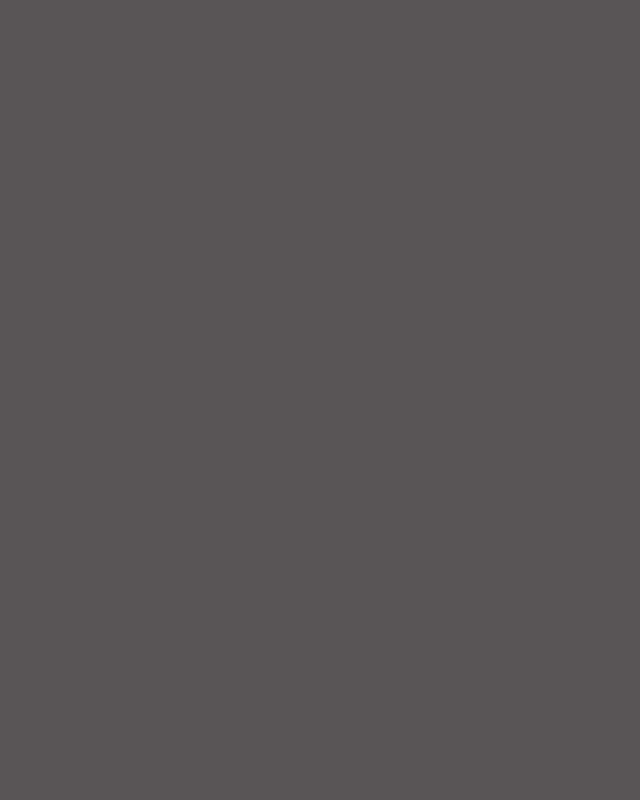
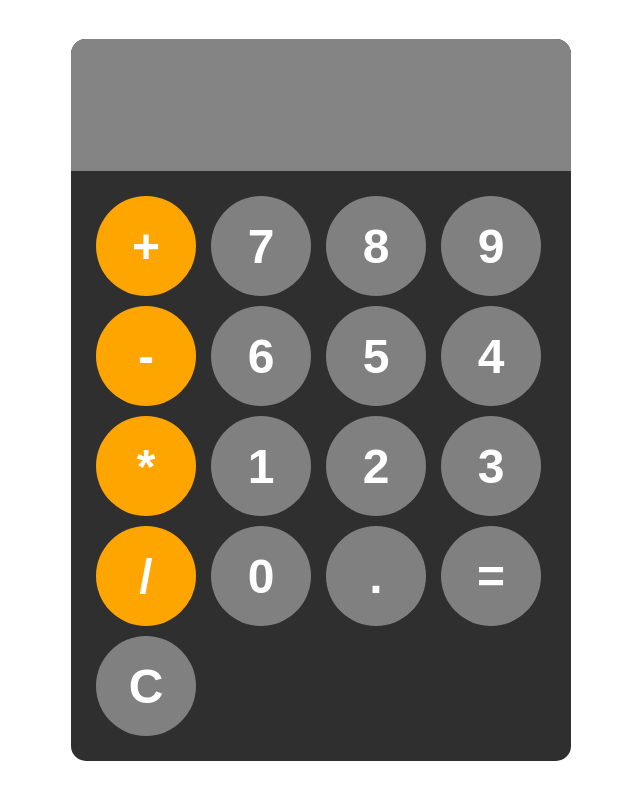
Before and after one commit to Dnyandeo33/calculator, a website: page index.html in a window 1280 px wide. Shown: the whole page, without its empty margins (319-959 px from the left). Drawn offline with Linux system fonts and the light colour scheme.

Commit message:
update code

```diff
--- a/index.html
+++ b/index.html
@@ -1,5 +1,6 @@
 <!DOCTYPE html>
 <html lang="en">
+
 <head>
   <meta charset="UTF-8" />
   <meta http-equiv="X-UA-Compatible" content="IE=edge" />
@@ -7,7 +8,31 @@
   <link rel="stylesheet" href="./style/index.css" />
   <title>JS starter</title>
 </head>
+
 <body>
+  <section id="calculator">
+    <input id="display" readonly>
+    <div id="keys">
+      <button onclick="appendToDisplay('+')" class="operation">+</button>
+      <button onclick="appendToDisplay('7')">7</button>
+      <button onclick="appendToDisplay('8')">8</button>
+      <button onclick="appendToDisplay('9')">9</button>
+      <button onclick="appendToDisplay('-')" class="operation">-</button>
+      <button onclick="appendToDisplay('6')">6</button>
+      <button onclick="appendToDisplay('5')">5</button>
+      <button onclick="appendToDisplay('4')">4</button>
+      <button onclick="appendToDisplay('*')" class="operation">*</button>
+      <button onclick="appendToDisplay('1')">1</button>
+      <button onclick="appendToDisplay('2')">2</button>
+      <button onclick="appendToDisplay('3')">3</button>
+      <button onclick="appendToDisplay('/')" class="operation">/</button>
+      <button onclick="appendToDisplay('0')">0</button>
+      <button onclick="appendToDisplay('.')">.</button>
+      <button onclick="calculate()">=</button>
+      <button onclick="clearDisplay()" id="clear" class="opration">C</button>
+    </div>
+  </section>
   <script src="./src/index.js"></script>
 </body>
+
 </html>
--- a/src/index.js
+++ b/src/index.js
@@ -1,2 +1,17 @@
-// Say hello let'us build a calculator
-alert("Hello there, let'us build a calculator");
+const display = document.getElementById('display');
+
+const appendToDisplay = (input) => {
+    display.value += input;
+};
+
+const calculate = () => {
+    try {
+        display.value = eval(display.value);
+    } catch (error) {
+        display.value = 'Error';
+    }
+};
+
+const clearDisplay = () => {
+    display.value = '';
+};
--- a/style/index.css
+++ b/style/index.css
@@ -1,14 +1,61 @@
-*,
-*::before,
-*::after {
-  margin: 0;
-  padding: 0;
-  box-sizing: border-box;
+body {
+  margin: 0%;
+  display: flex;
+  justify-content: center;
+  align-items: center;
+  height: 100vh;
+}
+#calculator {
   font-family: Arial, Helvetica, sans-serif;
+  background-color: rgb(47, 47, 47);
+  border-radius: 15px;
+  max-width: 500px;
+  overflow: hidden;
 }
 
-body {
+#display {
   width: 100%;
-  height: 100%;
-  background-color: #565454;
+  padding: 20px;
+  font-size: 5rem;
+  text-align: left;
+  border: none;
+  background-color: rgb(132, 132, 132);
+  color: white;
 }
+
+#keys {
+  display: grid;
+  grid-template-columns: repeat(4, 1fr);
+  gap: 10px;
+  padding: 25px;
+}
+
+button {
+  width: 100px;
+  height: 100px;
+  border-radius: 50px;
+  border: none;
+  background-color: gray;
+  color: white;
+  font-size: 3rem;
+  font-weight: bold;
+  cursor: pointer;
+}
+
+button:hover {
+  background-color: rgb(157, 156, 156);
+}
+
+button:active {
+  background-color: rgb(186, 186, 186);
+}
+
+.operation {
+  background-color: orange;
+}
+.operation:hover {
+  background-color: rgb(249, 186, 69);
+}
+.operation:active {
+  background-color: rgb(250, 196, 95);
+}
```
Also changed, not shown: 1 other file. Lines whose indentation alone changed are shown as unchanged.
